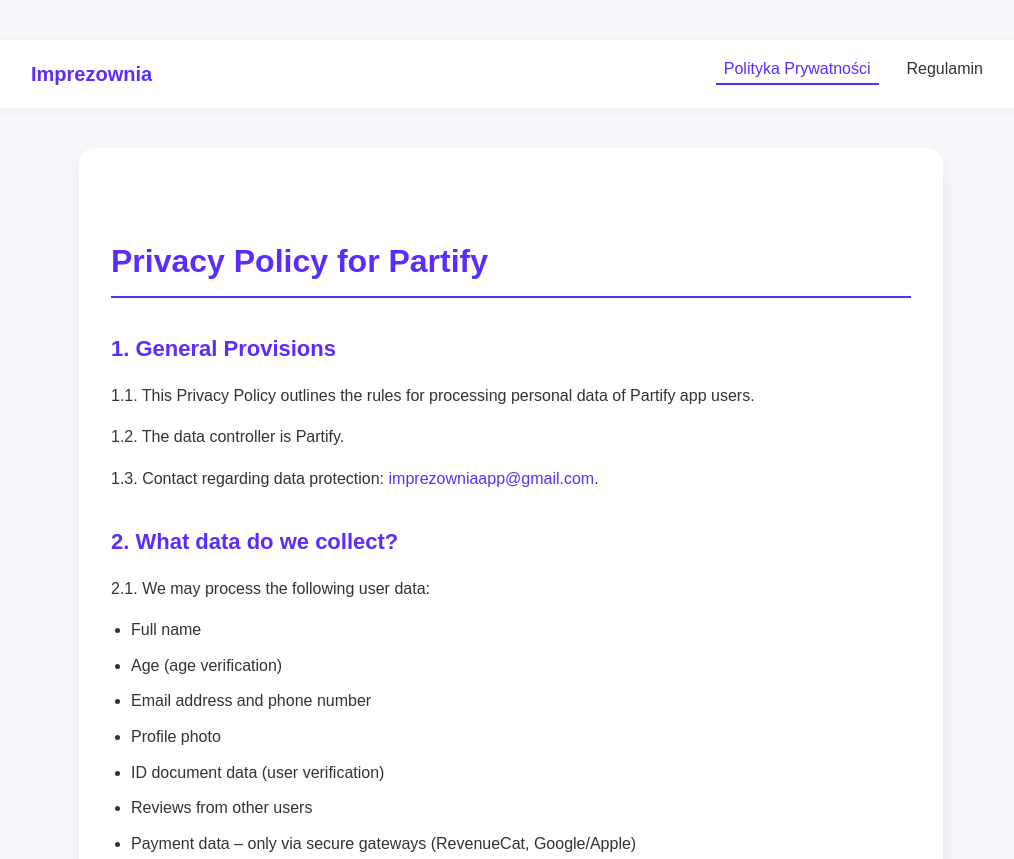
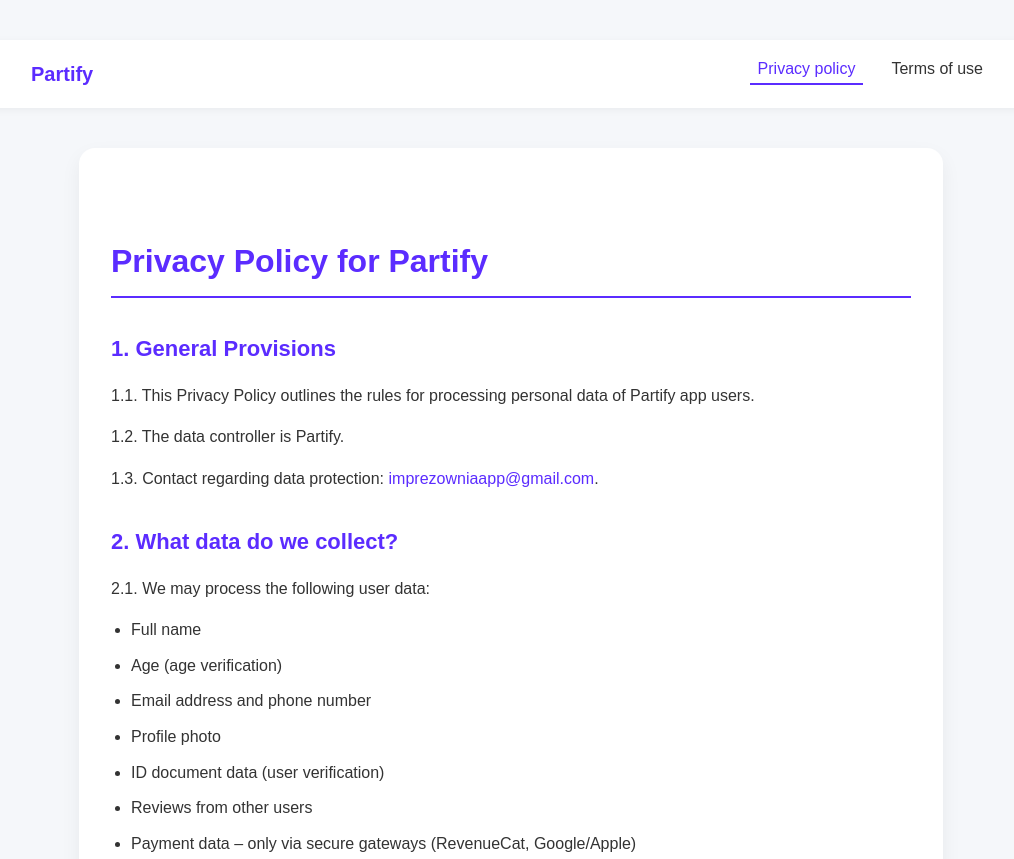
Before and after one commit to JakubKumer/Partify, a plain HTML site: page index.html in a window 1280 px wide. Shown: the top 859 px of the page, without its empty margins (129-1143 px from the left). Drawn offline with Linux system fonts and the light colour scheme.

Commit message:
update 2

```diff
--- a/index.html
+++ b/index.html
@@ -20,12 +20,12 @@
 <body>
     <header class="navbar">
         <div class="nav-container">
-          <div class="logo">Imprezownia</div>
+          <div class="logo">Partify</div>
 
           <nav class="nav" id="nav">
             <ul class="nav-links">
-              <li><a href="index.html" class="active">Polityka Prywatności</a></li>
-              <li><a href="regulamin.html">Regulamin</a></li>
+              <li><a href="index.html" class="active">Privacy policy</a></li>
+              <li><a href="regulamin.html">Terms of use</a></li>
             </ul>
           </nav>
 
```
Also changed, not shown: regulamin.html (+3 -3 lines).
